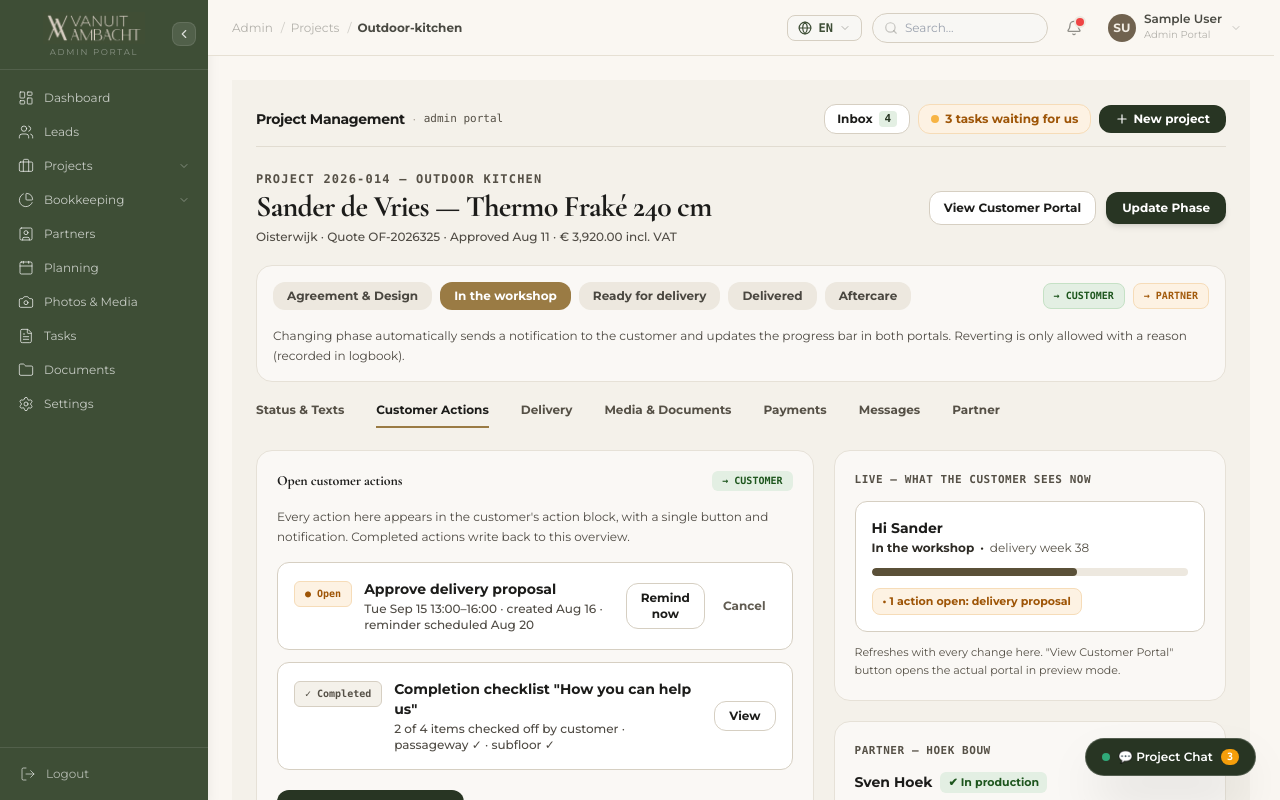
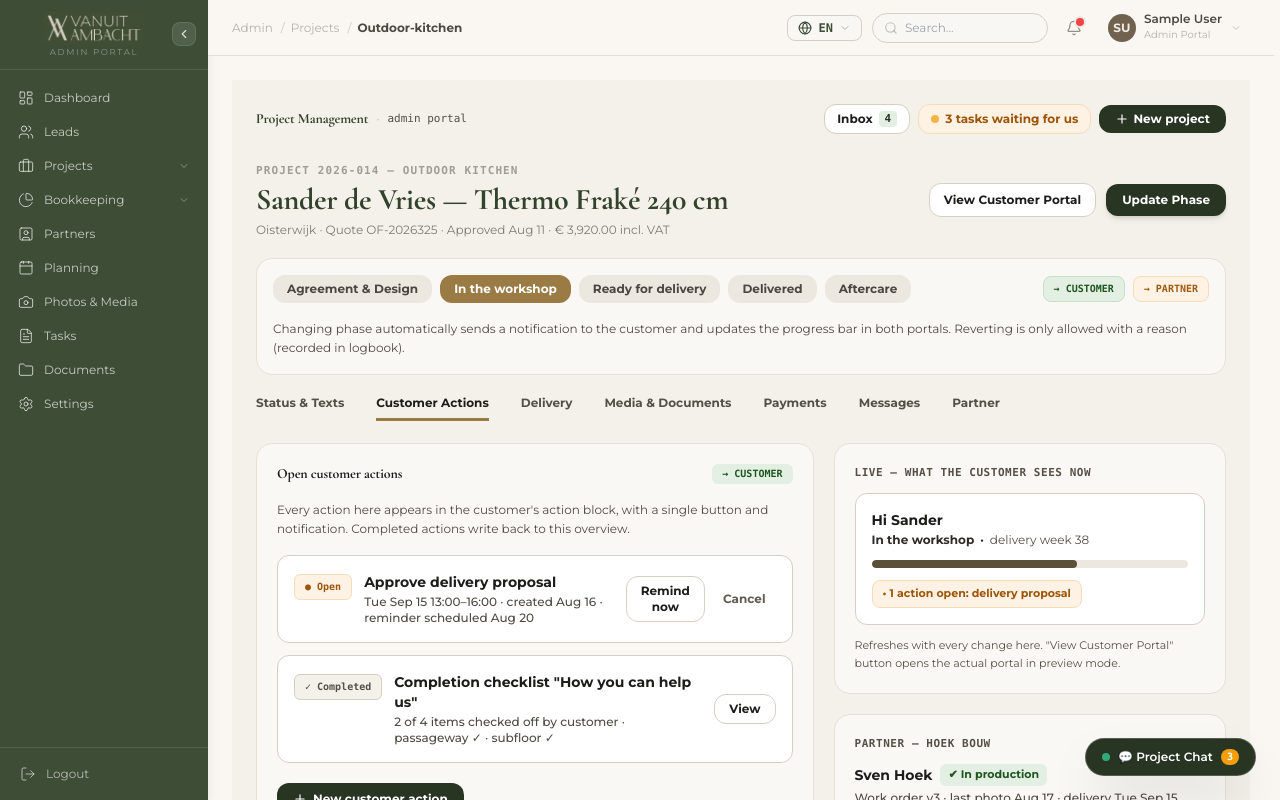
Before and after one commit to prashantchaurasiapc/vanuit-ambatch, a React (Vite) app: page /admin/projects/outdoor-kitchen in a window 1280 px wide. Built offline with nearby package versions, Linux system fonts and the light colour scheme; sample sign-in values are in the browser's storage.

Commit message:
Align header seamlessly without horizontal division line matching garden rooms screenshot

```diff
--- a/src/pages/admin/OutdoorKitchenProjects.jsx
+++ b/src/pages/admin/OutdoorKitchenProjects.jsx
@@ -561,11 +561,11 @@ export default function OutdoorKitchenProjects() {
         )}
       </AnimatePresence>
 
-      {/* TOP PORTAL BREADCRUMB BAR (Matching Screenshot) */}
-      <div className="flex flex-col sm:flex-row sm:items-center justify-between gap-3 text-xs border-b border-[#D6CFC2]/60 pb-3">
+      {/* TOP PORTAL BREADCRUMB BAR (Matching Image 2 Seamlessly) */}
+      <div className="flex flex-col sm:flex-row sm:items-center justify-between gap-3 text-xs pb-1">
         <div className="flex items-center gap-2">
-          <span className="font-bold text-[#1C1C1A] text-sm tracking-tight">Project Management</span>
-          <span className="text-[#8C8275]">·</span>
+          <span className="font-bold text-[#33422C] font-serif text-sm">Project Management</span>
+          <span className="text-dark/40">·</span>
           <span className="text-[#555046] font-mono text-[11px]">admin portal</span>
         </div>
 
@@ -605,13 +605,13 @@ export default function OutdoorKitchenProjects() {
       {/* TOP HEADER SECTION */}
       <div className="flex flex-col lg:flex-row lg:items-center justify-between gap-4 pt-1">
         <div>
-          <span className="text-xs font-mono font-bold text-[#555046] uppercase tracking-widest block">
+          <span className="text-[11px] font-mono font-bold text-dark/50 uppercase tracking-widest block">
             PROJECT 2026-014 — OUTDOOR KITCHEN
           </span>
-          <h1 className="text-2xl sm:text-3xl font-bold text-[#1C1C1A] tracking-tight mt-0.5">
+          <h1 className="text-2xl sm:text-3xl font-serif font-bold text-[#33422C] mt-0.5">
             Sander de Vries — Thermo Fraké 240 cm
           </h1>
-          <p className="text-xs text-[#4F4B44] font-medium mt-1">
+          <p className="text-xs text-dark/70 font-body mt-1">
             Oisterwijk · Quote OF-2026325 · Approved Aug 11 · € 3,920.00 incl. VAT
           </p>
         </div>
```
